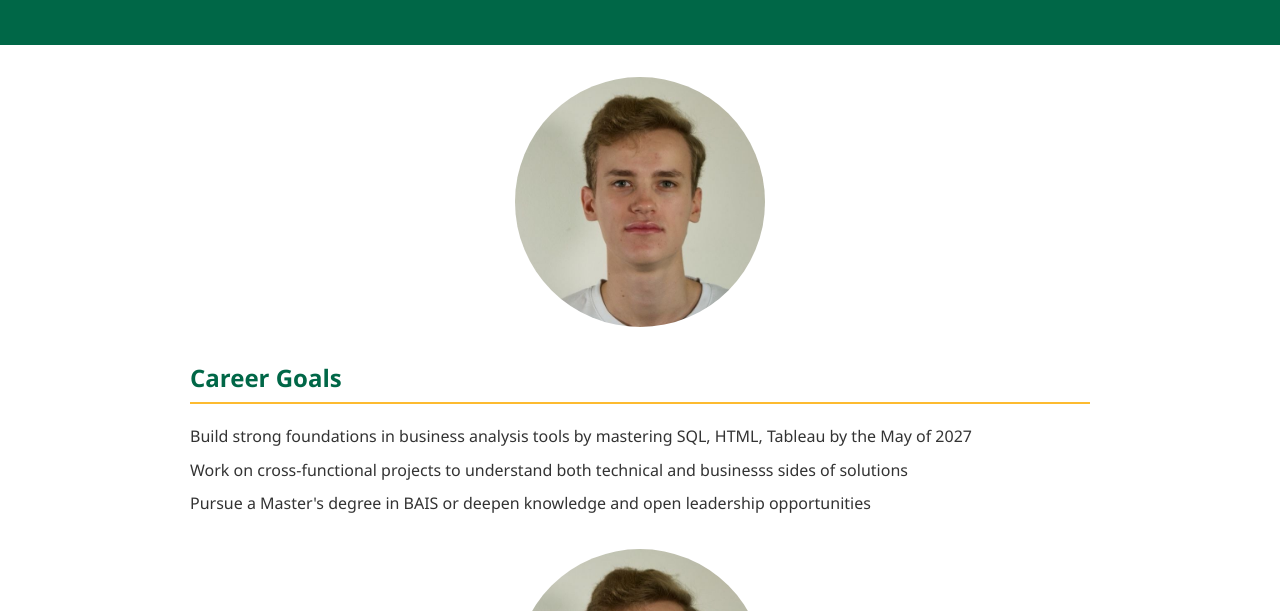
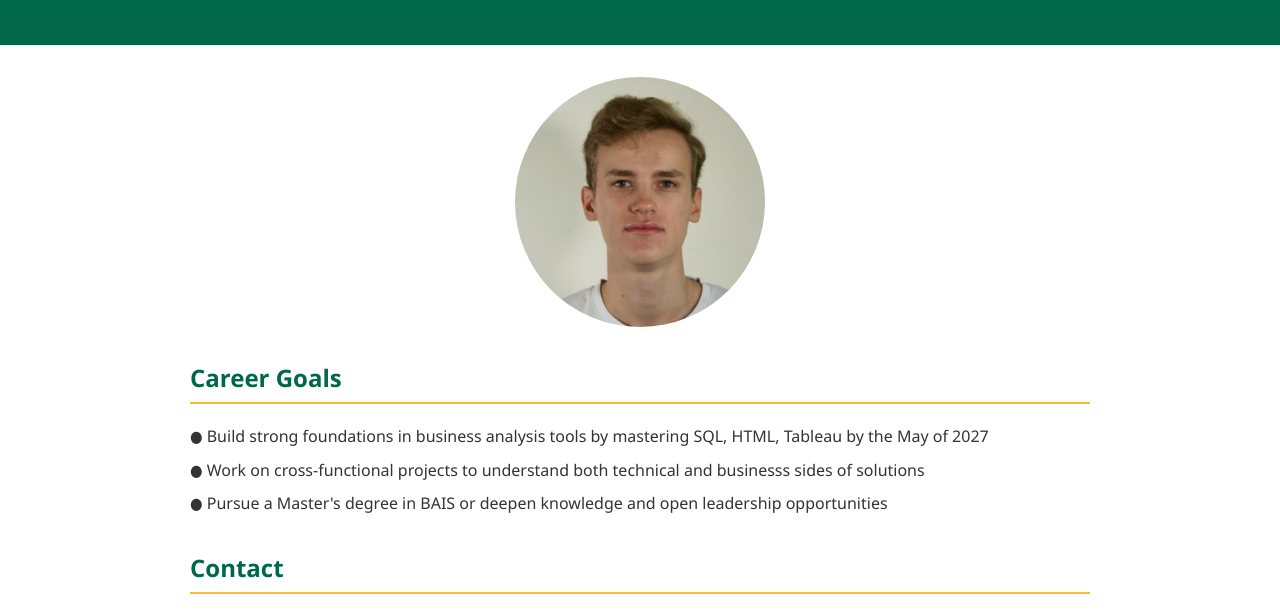
Before and after one commit to SiniayevN/portfolio-site, a plain HTML site: page index.html in a window 1280 px wide. Shown: the part 158-769 px from the top of the page. Drawn offline with Linux system fonts and the light colour scheme.

Commit message:
fix2 bullet points

```diff
--- a/index.html
+++ b/index.html
@@ -22,13 +22,13 @@
 
     <h2>Career Goals</h2>
     <ul>
-        <li>Build strong foundations in business analysis tools by mastering SQL, HTML, Tableau by the May of 2027</li>
-        <li>Work on cross-functional projects to understand both technical and businesss sides of solutions</li>
-        <li>Pursue a Master's degree in BAIS or deepen knowledge and open leadership opportunities</li>
+        <li>● Build strong foundations in business analysis tools by mastering SQL, HTML, Tableau by the May of 2027</li>
+        <li>● Work on cross-functional projects to understand both technical and businesss sides of solutions</li>
+        <li>● Pursue a Master's degree in BAIS or deepen knowledge and open leadership opportunities</li>
     </ul>
 
 </section>
-    <img src="images/1748200901798.jpeg" alt="Nikita Siniayev" class="profile-pic">
+
  <section>
      <h2>Contact</h2>
         <ul class="contact-info">
```
